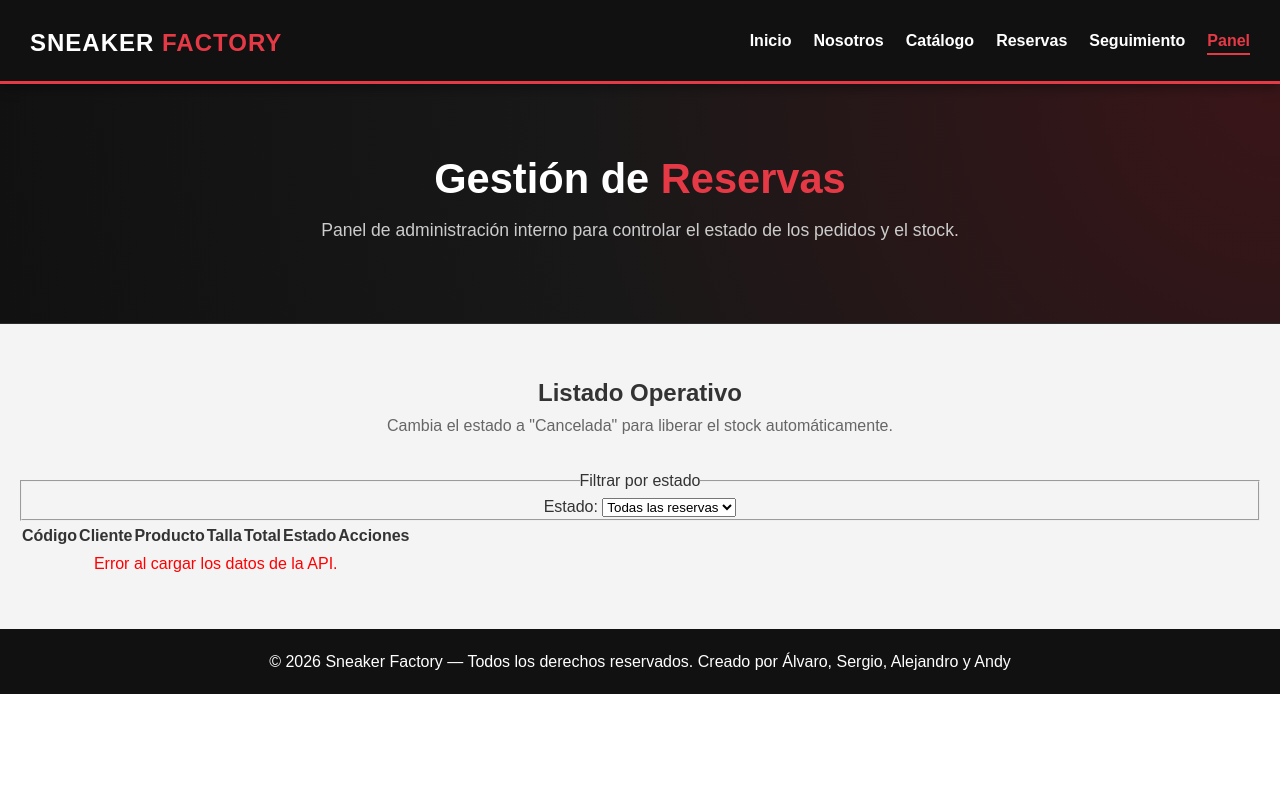
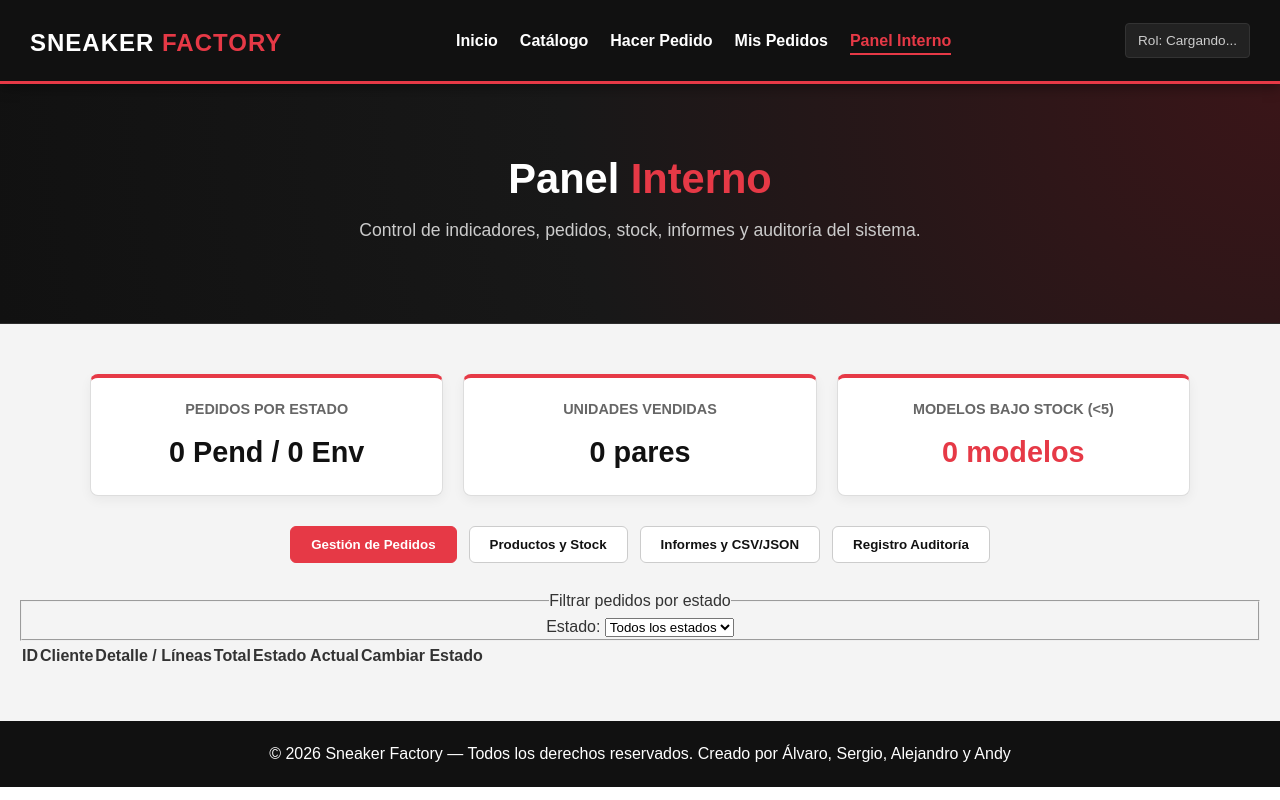
Before and after one commit to ANDY001Z/sneaker_factory, a PHP site: page /html/panel.html in a window 1280 px wide. Run offline with PHP 8.4, Linux system fonts and the light colour scheme; lists and menus that the app fills with data are empty.

Commit message:
cambiando detalles de la pagina

```diff
--- a/frontend/CSS/layout.css
+++ b/frontend/CSS/layout.css
@@ -6,6 +6,8 @@
     display: flex;
     justify-content: space-between;
     align-items: center;
+    flex-wrap: wrap;
+    gap: 15px;
     position: sticky;
     top: 0;
     z-index: 100;
@@ -47,6 +49,22 @@
     border-bottom-color: var(--color-principal);
 }
 
+/* ZONA DE USUARIO EN EL HEADER */
+.nav-usuario {
+    display: flex;
+    align-items: center;
+    gap: 12px;
+}
+
+.usuario-badge {
+    font-size: 0.85rem;
+    color: #cccccc;
+    background: var(--color-secundario);
+    padding: 6px 12px;
+    border-radius: 4px;
+    border: 1px solid #333333;
+}
+
 /* HERO / PORTADA */
 .hero {
     background: radial-gradient(circle at top right, #3a1518 0%, #181818 55%, #111111 100%);
@@ -69,7 +87,6 @@
     max-width: 720px;
     animation: aparecerHero 0.7s ease-out;
 }
-
 
 .hero h2 {
     font-size: 2.6rem;
@@ -134,7 +151,7 @@
 .filtro-grupo {
     display: flex;
     flex-direction: column;
-    flex: 1 1 180px;
+    flex: 1 1 170px;
     gap: 6px;
 }
 
@@ -349,14 +366,137 @@
     margin: 0;
 }
 
-/* DISTRIBUCIÓN RESERVAS */
+/* DISTRIBUCIÓN FORMULARIOS, PEDIDOS Y LOGIN */
 .contenedor-reservas {
     display: flex;
     gap: 30px;
-    max-width: 1000px;
+    max-width: 1100px;
     margin: 0 auto;
     align-items: flex-start;
     text-align: left;
+}
+
+/* BLOQUE DE PERSONALIZACIÓN Y TABLA DE LÍNEAS EN PEDIDOS */
+.caja-personalizacion {
+    background-color: #fafafa;
+    border: 1px dashed #cccccc;
+    border-radius: 6px;
+    padding: 15px;
+    margin-bottom: 16px;
+}
+
+.tabla-lineas {
+    width: 100%;
+    border-collapse: collapse;
+    margin: 15px 0;
+    font-size: 0.9rem;
+}
+
+.tabla-lineas th,
+.tabla-lineas td {
+    padding: 10px;
+    border-bottom: 1px solid #eeeeee;
+    text-align: left;
+}
+
+.tabla-lineas th {
+    background-color: var(--color-oscuro);
+    color: #ffffff;
+}
+
+/* TARJETAS KPI DEL PANEL INTERNO */
+.grid-kpi {
+    display: grid;
+    grid-template-columns: repeat(3, 1fr);
+    gap: 20px;
+    max-width: 1100px;
+    margin: 0 auto 30px auto;
+}
+
+.tarjeta-kpi {
+    background-color: #ffffff;
+    border: 1px solid #dddddd;
+    border-top: 4px solid var(--color-principal);
+    border-radius: 8px;
+    padding: 20px;
+    text-align: center;
+    box-shadow: 0 4px 12px rgba(0, 0, 0, 0.05);
+}
+
+.tarjeta-kpi h3 {
+    font-size: 0.9rem;
+    text-transform: uppercase;
+    color: var(--color-subtexto);
+    margin-bottom: 8px;
+}
+
+.tarjeta-kpi .kpi-valor {
+    font-size: 1.8rem;
+    font-weight: bold;
+    color: var(--color-oscuro);
+}
+
+/* PESTAÑAS DE NAVEGACIÓN INTERNA (PANEL Y MI CUENTA) */
+.tabs-barra {
+    display: flex;
+    justify-content: center;
+    gap: 12px;
+    flex-wrap: wrap;
+    max-width: 1100px;
+    margin: 0 auto 25px auto;
+}
+
+.tab-btn {
+    padding: 10px 20px;
+    background-color: #ffffff;
+    color: var(--color-oscuro);
+    border: 1px solid #cccccc;
+    border-radius: 6px;
+    font-weight: bold;
+    cursor: pointer;
+    transition: all 0.2s ease;
+}
+
+.tab-btn:hover,
+.tab-btn.activo {
+    background-color: var(--color-principal);
+    color: #ffffff;
+    border-color: var(--color-principal);
+}
+
+/* BADGES DE ESTADO DE PEDIDO */
+.badge-estado {
+    display: inline-block;
+    padding: 4px 10px;
+    border-radius: 12px;
+    font-size: 0.78rem;
+    font-weight: bold;
+    text-transform: uppercase;
+}
+
+.estado-pendiente {
+    background: #fff3cd;
+    color: #856404;
+}
+
+.estado-confirmado {
+    background: #cce5ff;
+    color: #004085;
+}
+
+.estado-preparacion {
+    background: #e2d9f3;
+    color: #4a235a;
+}
+
+.estado-enviado {
+    background: #d4edda;
+    color: #155724;
+}
+
+.estado-cancelado {
+    background: #f8d7da;
+    color: #721c24;
 }
 
 footer {
@@ -365,3 +505,9 @@ footer {
     text-align: center;
     padding: 20px;
 }
+
+@media (max-width: 768px) {
+    .grid-kpi {
+        grid-template-columns: 1fr;
+    }
+}
--- a/frontend/html/panel.html
+++ b/frontend/html/panel.html
@@ -4,8 +4,7 @@
 <head>
     <meta charset="UTF-8">
     <meta name="viewport" content="width=device-width, initial-scale=1.0">
-    <title>Sneaker Factory | Panel de Gestión</title>
-
+    <title>Sneaker Factory | Panel Interno</title>
     <link rel="stylesheet" href="../css/base.css">
     <link rel="stylesheet" href="../css/layout.css">
     <link rel="stylesheet" href="../css/componentes.css">
@@ -22,39 +21,63 @@
         <nav class="nav">
             <ul>
                 <li><a href="../index.html#inicio">Inicio</a></li>
-                <li><a href="../index.html#nosotros">Nosotros</a></li>
                 <li><a href="../index.html#catalogo">Catálogo</a></li>
-                <li><a href="reservas.html">Reservas</a></li>
-                <li><a href="seguimiento.html">Seguimiento</a></li>
-                <li><a href="panel.html" class="activo">Panel</a></li>
+                <li><a href="pedidos.html">Hacer Pedido</a></li>
+                <li><a href="mis-pedidos.html">Mis Pedidos</a></li>
+                <li><a href="panel.html" class="activo">Panel Interno</a></li>
             </ul>
         </nav>
+        <div class="nav-usuario" id="zona-usuario">
+            <span class="usuario-badge" id="badge-rol-panel">Rol: Cargando...</span>
+        </div>
     </header>
 
     <main>
         <section class="hero hero-pequeno">
             <header class="hero-texto">
-                <h2>Gestión de <span>Reservas</span></h2>
-                <p>Panel de administración interno para controlar el estado de los pedidos y el stock.</p>
+                <h2>Panel <span>Interno</span></h2>
+                <p>Control de indicadores, pedidos, stock, informes y auditoría del sistema.</p>
             </header>
         </section>
 
         <section id="panel-gestion" class="seccion fondo-gris">
-            <header>
-                <h2>Listado Operativo</h2>
-                <p class="subtitulo">Cambia el estado a "Cancelada" para liberar el stock automáticamente.</p>
-            </header>
+            <!-- INDICADORES RESUMEN (KPIs REALES) -->
+            <div class="grid-kpi">
+                <article class="tarjeta-kpi">
+                    <h3>Pedidos por Estado</h3>
+                    <p class="kpi-valor" id="kpi-pedidos-estado">0 Pend / 0 Env</p>
+                </article>
+                <article class="tarjeta-kpi">
+                    <h3>Unidades Vendidas</h3>
+                    <p class="kpi-valor" id="kpi-unidades-vendidas">0 pares</p>
+                </article>
+                <article class="tarjeta-kpi">
+                    <h3>Modelos Bajo Stock (&lt;5)</h3>
+                    <p class="kpi-valor" id="kpi-bajo-stock" style="color: var(--color-principal);">0 modelos</p>
+                </article>
+            </div>
 
-            <!-- Filtro semántico -->
+            <!-- PESTAÑAS DEL PANEL -->
+            <div class="tabs-barra">
+                <button type="button" class="tab-btn activo" data-tab="sec-pedidos">Gestión de Pedidos</button>
+                <button type="button" class="tab-btn" data-tab="sec-productos">Productos y Stock</button>
+                <button type="button" class="tab-btn" data-tab="sec-informes">Informes y CSV/JSON</button>
+                <button type="button" class="tab-btn" data-tab="sec-auditoria">Registro Auditoría</button>
+            </div>
+
+            <!-- SECCIÓN 1: GESTIÓN DE PEDIDOS -->
+            <div id="sec-pedidos" class="seccion-tab">
                 <form id="filtro-panel" class="formulario-filtro">
                     <fieldset>
-                    <legend>Filtrar por estado</legend>
+                        <legend>Filtrar pedidos por estado</legend>
                         <label for="filtro-estado">Estado:</label>
                         <select id="filtro-estado" name="estado">
-                        <option value="">Todas las reservas</option>
-                        <option value="pendiente">Pendientes</option>
-                        <option value="confirmada">Confirmadas</option>
-                        <option value="cancelada">Canceladas</option>
+                            <option value="">Todos los estados</option>
+                            <option value="pendiente">Pendiente</option>
+                            <option value="confirmado">Confirmado</option>
+                            <option value="preparacion">En preparación</option>
+                            <option value="enviado">Enviado</option>
+                            <option value="cancelado">Cancelado</option>
                         </select>
                     </fieldset>
                 </form>
@@ -63,20 +86,106 @@
                     <table class="tabla-reservas">
                         <thead>
                             <tr>
-                            <th>Código</th>
+                                <th>ID</th>
                                 <th>Cliente</th>
-                            <th>Producto</th>
-                            <th>Talla</th>
+                                <th>Detalle / Líneas</th>
                                 <th>Total</th>
-                            <th>Estado</th>
-                            <th>Acciones</th>
+                                <th>Estado Actual</th>
+                                <th>Cambiar Estado</th>
                             </tr>
                         </thead>
-                    <tbody id="cuerpo-tabla-reservas">
-                        <!-- Las filas se generarán aquí con JavaScript -->
-                    </tbody>
+                        <tbody id="cuerpo-tabla-pedidos"></tbody>
                     </table>
                 </article>
+            </div>
+
+            <!-- SECCIÓN 2: GESTIÓN DE PRODUCTOS Y STOCK -->
+            <div id="sec-productos" class="seccion-tab oculto">
+                <div style="max-width: 1100px; margin: 0 auto 15px auto; text-align: right;">
+                    <button type="button" id="btn-nuevo-producto" class="btn">+ Nuevo Modelo (Solo Admin)</button>
+                </div>
+                <article class="contenedor-tabla">
+                    <table class="tabla-reservas">
+                        <thead>
+                            <tr>
+                                <th>ID</th>
+                                <th>Modelo</th>
+                                <th>Categoría</th>
+                                <th>Precio</th>
+                                <th>Stock Total</th>
+                                <th>Actualizar Stock</th>
+                            </tr>
+                        </thead>
+                        <tbody id="cuerpo-tabla-productos"></tbody>
+                    </table>
+                </article>
+            </div>
+
+            <!-- SECCIÓN 3: INFORMES (JOINS) Y EXPORTACIÓN/IMPORTACIÓN -->
+            <div id="sec-informes" class="seccion-tab oculto">
+                <div class="barra-filtros" style="justify-content: space-between;">
+                    <div>
+                        <h3>Exportación e Importación de Datos</h3>
+                        <p style="font-size: 0.9rem; color: #666;">Descarga el histórico de pedidos o importa actualizaciones de stock.</p>
+                    </div>
+                    <div style="display: flex; gap: 10px; flex-wrap: wrap;">
+                        <a href="/api/pedidos/export?format=csv" class="btn">Exportar Pedidos (CSV)</a>
+                        <a href="/api/pedidos/export?format=json" class="btn btn-outline" style="color:var(--color-oscuro); border-color:var(--color-oscuro);">Exportar (JSON)</a>
+                        <label class="btn" style="cursor:pointer;">
+                            Importar CSV/JSON
+                            <input type="file" id="input-importar" accept=".csv,.json" hidden>
+                        </label>
+                    </div>
+                </div>
+
+                <div class="contenedor-reservas" style="max-width: 1100px;">
+                    <article class="contenedor-tabla" style="flex:1;">
+                        <h3 style="margin-bottom:10px;">Informe 1: Ventas por Modelo</h3>
+                        <table class="tabla-reservas">
+                            <thead>
+                                <tr>
+                                    <th>Modelo</th>
+                                    <th>Unidades</th>
+                                    <th>Ingresos</th>
+                                </tr>
+                            </thead>
+                            <tbody id="tabla-informe-modelos"></tbody>
+                        </table>
+                    </article>
+
+                    <article class="contenedor-tabla" style="flex:1;">
+                        <h3 style="margin-bottom:10px;">Informe 2: Top Clientes</h3>
+                        <table class="tabla-reservas">
+                            <thead>
+                                <tr>
+                                    <th>Cliente</th>
+                                    <th>Pedidos</th>
+                                    <th>Total Gastado</th>
+                                </tr>
+                            </thead>
+                            <tbody id="tabla-informe-clientes"></tbody>
+                        </table>
+                    </article>
+                </div>
+            </div>
+
+            <!-- SECCIÓN 4: REGISTRO DE AUDITORÍA -->
+            <div id="sec-auditoria" class="seccion-tab oculto">
+                <article class="contenedor-tabla">
+                    <table class="tabla-reservas">
+                        <thead>
+                            <tr>
+                                <th>Fecha / Hora</th>
+                                <th>Usuario</th>
+                                <th>Tipo Evento</th>
+                                <th>Entidad</th>
+                                <th>Resultado</th>
+                            </tr>
+                        </thead>
+                        <tbody id="cuerpo-tabla-auditoria"></tbody>
+                    </table>
+                </article>
+            </div>
         </section>
     </main>
 
@@ -84,19 +193,6 @@
         <p>&copy; 2026 Sneaker Factory — Todos los derechos reservados. Creado por Álvaro, Sergio, Alejandro y Andy</p>
     </footer>
 
-    <!-- Modal personalizado para para cancelar reserva -->
-    <!-- MODAL PERSONALIZADO PARA CANCELAR RESERVA -->
-    <div id="modal-confirmacion" class="modal-overlay oculto">
-        <article class="modal-contenido">
-            <h3>Confirmar Cancelación</h3>
-            <p>¿Estás seguro de que deseas cancelar esta reserva? Se restituirá el stock del producto de forma automática.</p>
-            <div class="modal-botones">
-                <button id="btn-cerrar-modal" class="btn-accion btn-volver-modal">Volver</button>
-                <button id="btn-confirmar-modal" class="btn-accion btn-cancelar">Cancelar reserva</button>
-            </div>
-        </article>
-    </div>
-
     <script src="../js/panel.js" defer></script>
 </body>
 
```
Also changed, not shown: frontend/index.html (+31 -17 lines). Lines whose indentation alone changed are shown as unchanged.
